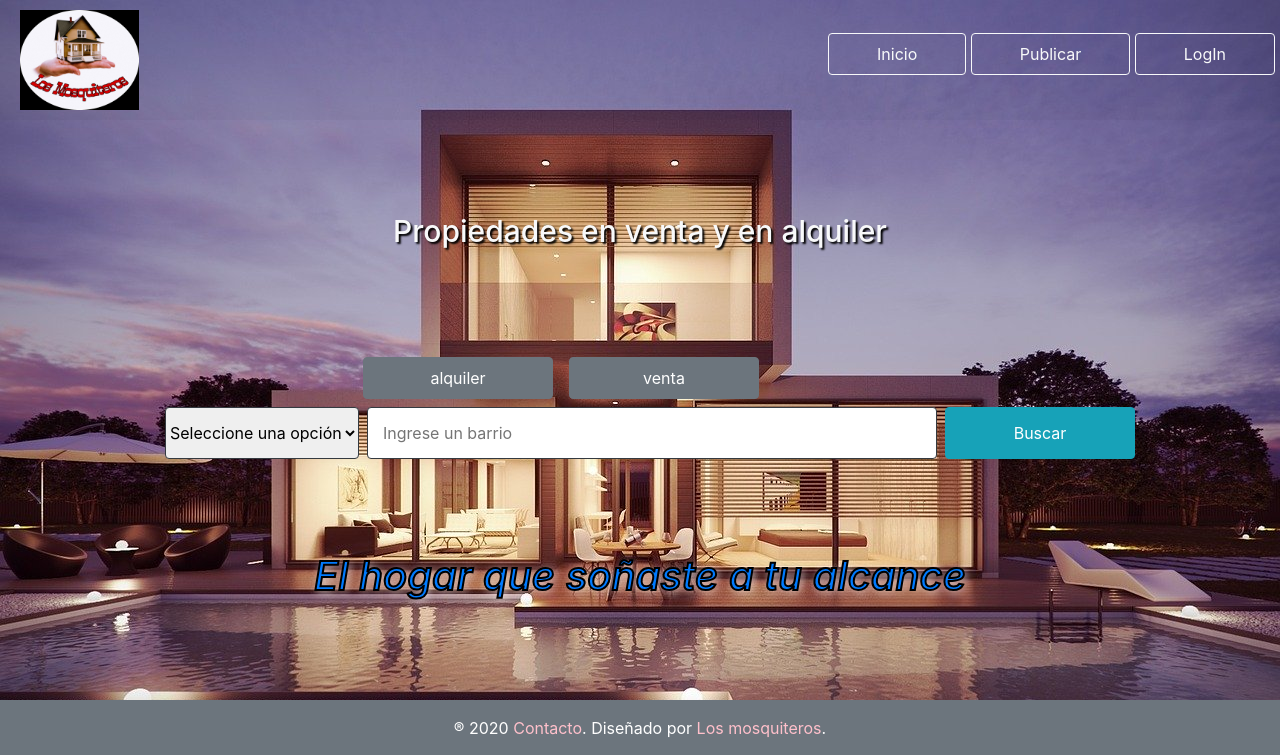
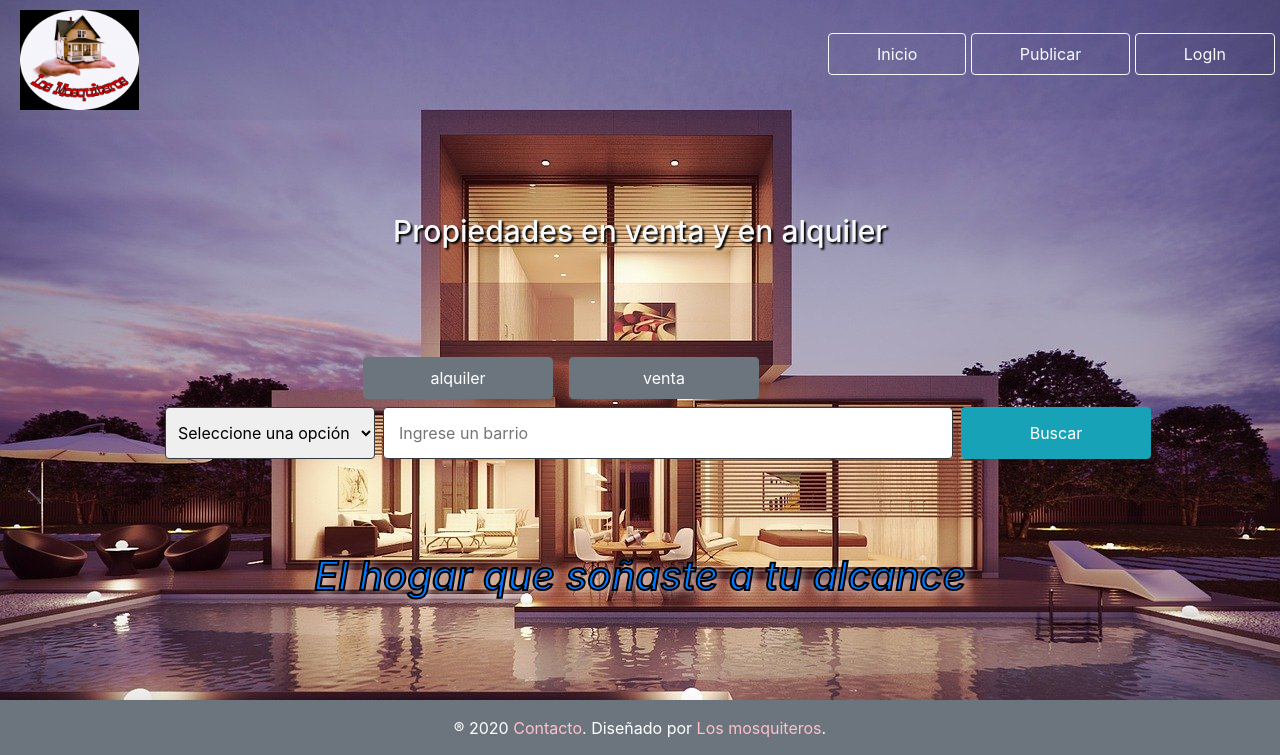
Before and after one commit to dchiapa/losMosquiteros, a PHP site: page / in a window 1280 px wide. Shown: the top 755 px of the page. Run offline with PHP 8.4, Linux system fonts and the light colour scheme; data comes from the database, SQL or seed files in the repository.

Commit message:
adpatacion fer-5

```diff
--- a/index.php
+++ b/index.php
@@ -33,7 +33,7 @@
 			</div>
 			<div class="row">
 				<div class="col-1"></div>
-				<select name="propTipo" id="propTipo" class="border border-dark rounded">
+				<select name="propTipo" id="propTipo" class="border border-dark rounded px-2">
 					<option value=""> Seleccione una opción</option>
 <?php
    	while ($tipo = mysqli_fetch_assoc($tipos)) {
```
